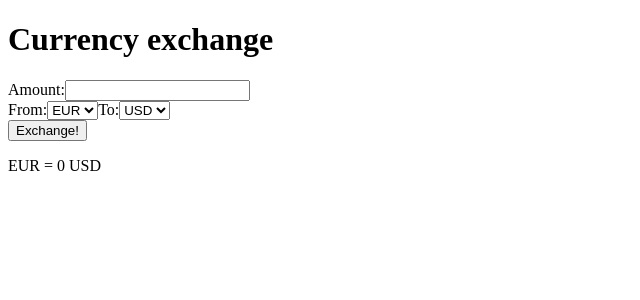
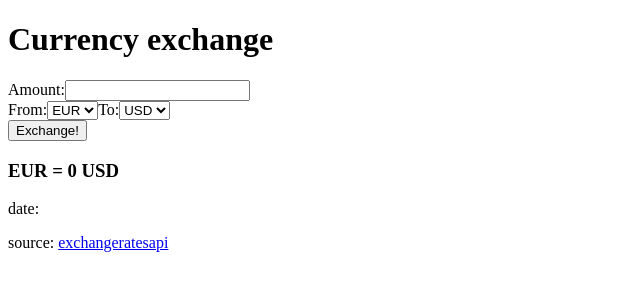
Before and after one commit to PatrykJamroz/currency-exchange-app, a React (Create React App) app: page / in a window 1280 px wide. Shown: the top 300 px of the page, without its empty margins (0-640 px from the left). Built offline with nearby package versions, Linux system fonts and the light colour scheme.

Commit message:
added date and source

```diff
--- a/src/components/Exchanger.tsx
+++ b/src/components/Exchanger.tsx
@@ -5,20 +5,21 @@ export default function Exchanger() {
   const [fromCurrency, setFromCurrency] = useState("EUR");
   const [toCurrency, setToCurrency] = useState("USD");
   const [exchangedVal, setExchangedVal] = useState(0);
+  const [date, setDate] = useState("");
 
   function amountChange(e: React.FormEvent<HTMLInputElement>) {
     setAmount(Number(e.currentTarget.value));
-    console.log(amount);
+    //console.log(amount);
   }
 
   function fromChange(e: React.FormEvent<HTMLSelectElement>) {
     setFromCurrency(e.currentTarget.value);
-    console.log(fromCurrency);
+    //console.log(fromCurrency);
   }
 
   function toChange(e: React.FormEvent<HTMLSelectElement>) {
     setToCurrency(e.currentTarget.value);
-    console.log(toCurrency);
+    //console.log(toCurrency);
   }
 
   function exchange(fromCurrency: string, toCurrency: string, amount: number) {
@@ -27,9 +28,12 @@ export default function Exchanger() {
       .then((res) => res.json())
       //.then((data) => console.log(data.rates[toCurrency]));
       .then((data) => {
-        return amount * data.rates[toCurrency];
+        return [amount * data.rates[toCurrency], data.date];
       })
-      .then((calculatedVal) => setExchangedVal(calculatedVal));
+      .then((calculatedVal) => {
+        setExchangedVal(calculatedVal[0]);
+        setDate(calculatedVal[1]);
+      });
   }
 
   function handleClick(event: React.MouseEvent) {
@@ -72,8 +76,12 @@ export default function Exchanger() {
         <br />
         <button onClick={handleClick}>Exchange!</button>
       </form>
+      <h3>
+        {amount} {fromCurrency} = {exchangedVal} {toCurrency}
+      </h3>
+      <p>date: {date}</p>
       <p>
-        {amount} {fromCurrency} = {exchangedVal} {toCurrency}
+        source: <a href="https://exchangeratesapi.io/">exchangeratesapi</a>
       </p>
     </div>
   );
```
Also changed, not shown: 1 other file (tests, documents, lock files or other folders).
